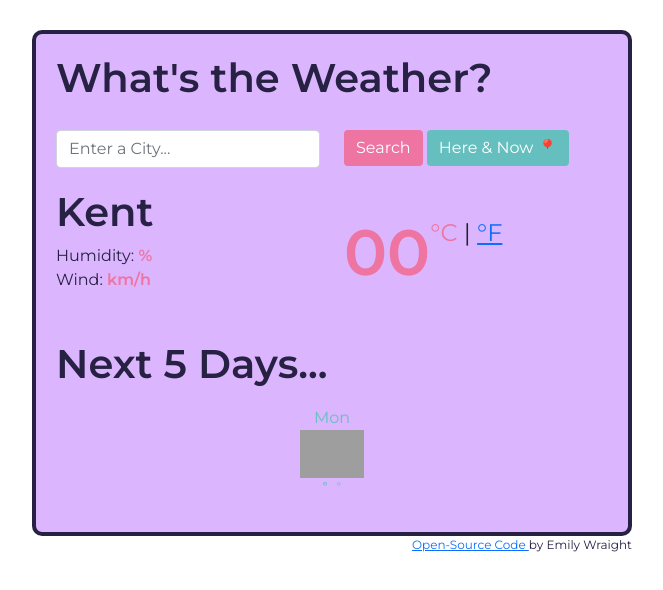
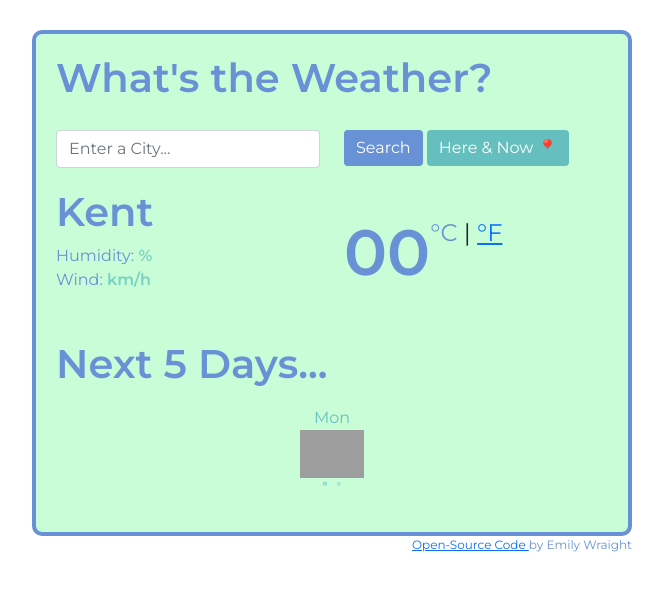
Before and after one commit to Wraightyroo/vanilla-weather-app, a plain HTML site: page index.html in a window 1280 px wide. Shown: the whole page, without its empty margins (308-971 px from the left). Drawn offline with nearby package versions, Linux system fonts and the light colour scheme; no server answers; grey boxes are pictures that could not be loaded.

Commit message:
Changed colours

```diff
--- a/styles.css
+++ b/styles.css
@@ -3,7 +3,7 @@ font-family: 'Montserrat', sans-serif;
 }
 
 h1 {
-  color: #272144;
+  color: #6892d5;
   font-weight: 600;
 }
 
@@ -13,7 +13,7 @@ ul {
 }
 
 li {
-  color: #272144;
+  color: #6892d5;
   list-style: none;
   margin: 0;
   font-size: 16px;
@@ -24,12 +24,12 @@ li:first-letter {
 }
 p {
   text-align: right;
-  color: #272144;
+  color: #6892d5;
   font-size: 12px;
 }
 
 strong {
-  color: #ee74a2;
+  color: #79d1c3;
 }
 
 .form {
@@ -42,19 +42,19 @@ strong {
 }
 .weather-app {
   padding: 20px;
-  border: 4px solid #272144;
+  border: 4px solid #6892d5;
   border-radius: 10px;
- background: #dcb5ff;
+ background: #c9fdd7;
 }
 
 .btn-custom {
-  background-color: #ee74a2;
+  background-color: #6892d5;
   color: white;
-  border: #ee74a2;
+  border: #6892d5;
 }
 
 .btn-custom:hover {
-  background-color: #ee74a2;
+  background-color: #6892d5;
   filter: brightness(0.5);
 }
 
@@ -84,7 +84,7 @@ strong {
 }
 
 .weather-temperature strong {
-  color:#ee74a2;
+  color:#6892d5;
   font-size: 64px;
   line-height: 2;
   font-weight: 600;
@@ -98,7 +98,7 @@ strong {
 
 .weather-temperature .active {
   text-decoration: none;
-  color: #ee74a2;
+  color: #6892d5;
   cursor: default;
 }
 
```
